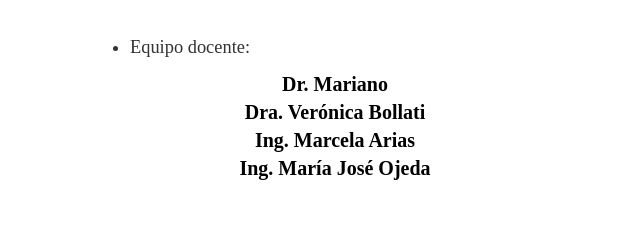
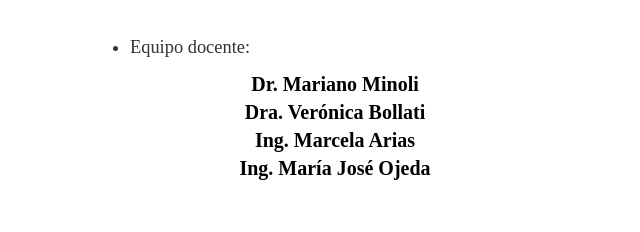
Before and after one commit to Elisa-AB/ProyectoIC, a website: page index.html in a window 1280 px wide. Shown: the part 497-729 px from the top of the page, without its empty margins (305-945 px from the left). Drawn offline with Linux system fonts and the light colour scheme.

Commit message:
index.html ok

```diff
--- a/index.html
+++ b/index.html
@@ -21,7 +21,7 @@
                 <li>Equipo docente:</li>
             </ul>
             <div class="valores-centrados">
-                Dr. Mariano<br>
+                Dr. Mariano Minoli<br>
                 Dra. Verónica Bollati<br>
                 Ing. Marcela Arias<br>
                 Ing. María José Ojeda
```
